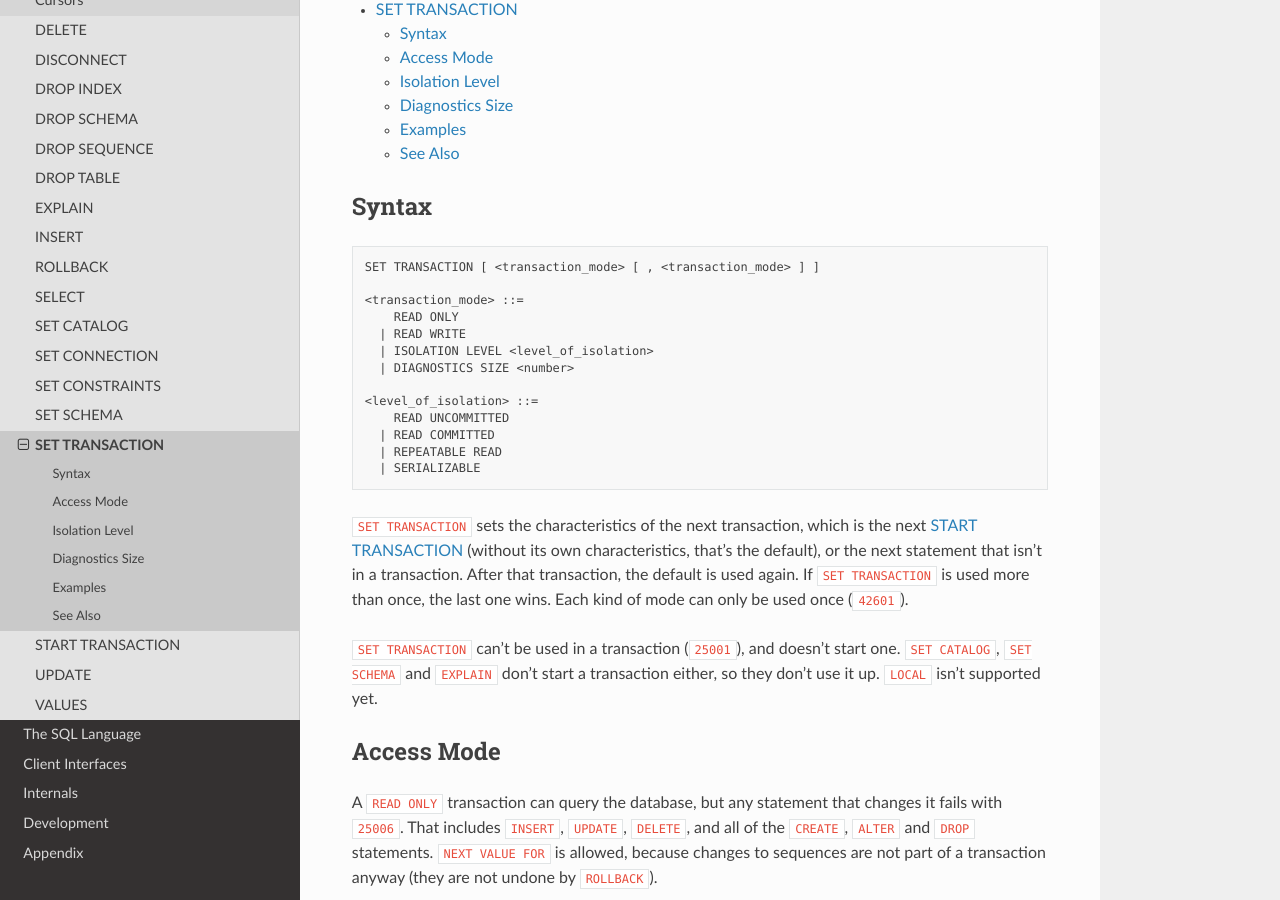
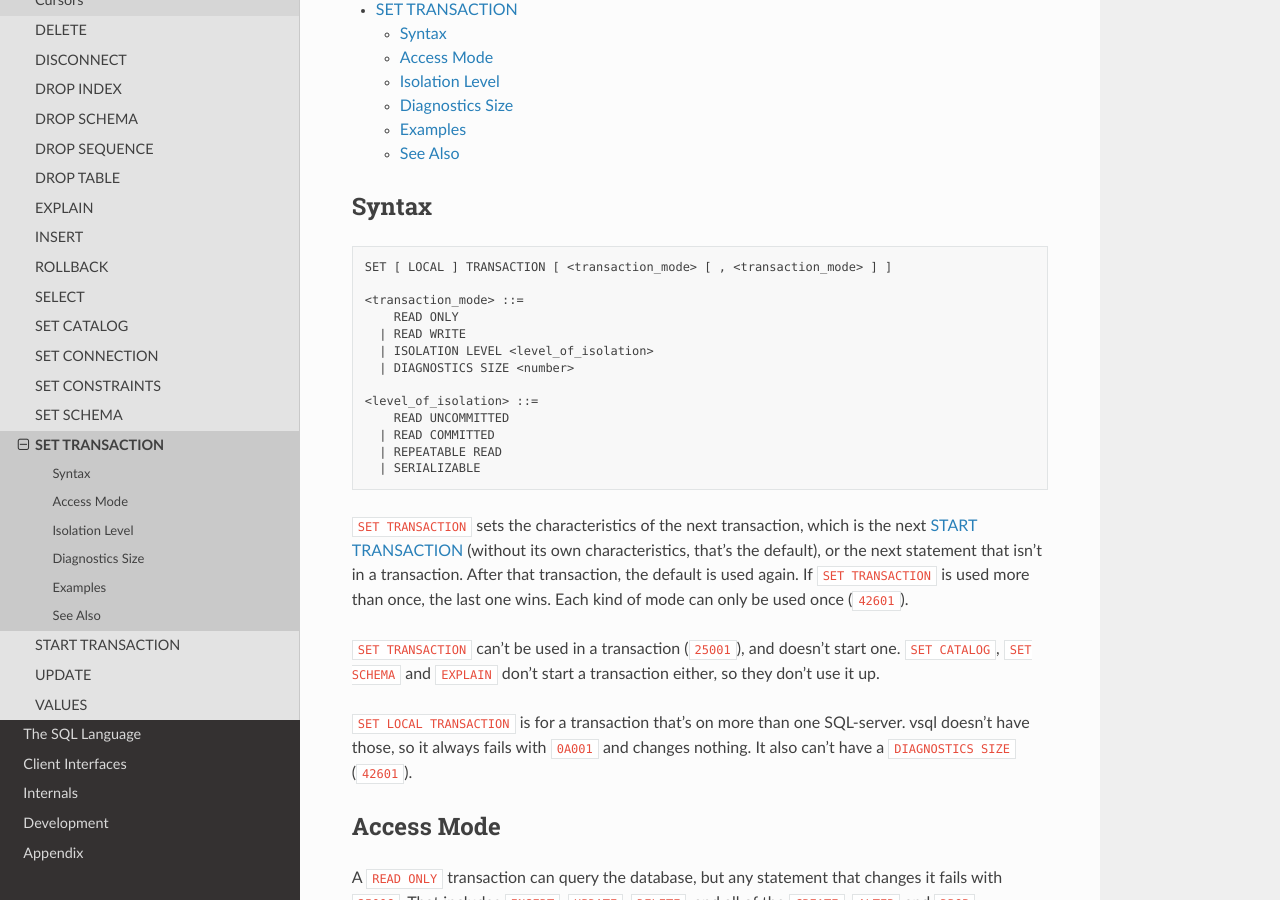
Before and after one commit to elliotchance/vsql, a Sphinx documentation site: the page built from docs/set-transaction.rst, in a window 1280 px wide and 900 px high, scrolled down 198 px. Built offline with Sphinx 7.4.7 and the Read the Docs theme 3.1.0, drawn with Linux system fonts in a browser that asks for light colours.

Commit message:
language: Add SET LOCAL TRANSACTION (#958)
`SET LOCAL TRANSACTION` is for the branch of a transaction on one SQL-server. vsql doesn't have transactions on more than one SQL-server, so it always raises 0A001 (17.2, General Rule 1.b.i) and changes nothing. That rule comes first, so the rest of 1.b can't be reached and those rows are n/a in the standard index.

The Syntax Rules are checked before it, so a repeated mode or `READ UNCOMMITTED, READ WRITE` is 42601, and so is `LOCAL` with `DIAGNOSTICS SIZE` (Syntax Rule 1). As with `SET TRANSACTION`, the characteristics are optional.

The feature is marked as supported because this is all the standard asks of an implementation with one SQL-server.

SQL T251
Fixes #935

It also fixes two expected results that fail on main. A COMMIT after an injected open failure in tests/impl_storage_faults.sql still expected 2D000, which #724 removed. Since #1151, the SQL_SIZING query in tests/std_11_5_information_schema_flagging.sql no longer needs F391.

On Windows, test_kept_files_are_replaced is skipped. It replaces and deletes files that vsql has open, which Windows doesn't allow, so it has failed there since #1136 started running the storage tests on Windows. So lock_file no longer checks for a replaced file on Windows, and file_replaced moved to file_identity_nix.c.v, or the 100% coverage gate fails there.

Co-authored-by: Claude Opus 5.5 <noreply@anthropic.com>

```diff
--- a/docs/set-transaction.rst
+++ b/docs/set-transaction.rst
@@ -8,7 +8,7 @@ Syntax
 
 .. code-block:: text
 
-  SET TRANSACTION [ <transaction_mode> [ , <transaction_mode> ] ]
+  SET [ LOCAL ] TRANSACTION [ <transaction_mode> [ , <transaction_mode> ] ]
 
   <transaction_mode> ::=
       READ ONLY
@@ -30,7 +30,11 @@ once, the last one wins. Each kind of mode can only be used once (``42601``).
 
 ``SET TRANSACTION`` can't be used in a transaction (``25001``), and doesn't
 start one. ``SET CATALOG``, ``SET SCHEMA`` and ``EXPLAIN`` don't start a
-transaction either, so they don't use it up. ``LOCAL`` isn't supported yet.
+transaction either, so they don't use it up.
+
+``SET LOCAL TRANSACTION`` is for a transaction that's on more than one SQL-server.
+vsql doesn't have those, so it always fails with ``0A001`` and changes nothing.
+It also can't have a ``DIAGNOSTICS SIZE`` (``42601``).
 
 Access Mode
 -----------
--- a/docs/sql-compliance-9075-2.rst
+++ b/docs/sql-compliance-9075-2.rst
@@ -1358,7 +1358,7 @@ Optional Features
    * - ✅ **T241**
      - **START TRANSACTION statement**
 
-   * - ❌ **T251**
+   * - ✅ **T251**
      - **SET TRANSACTION statement: LOCAL option**
 
    * - ❌ **T261**
--- a/docs/sqlstate.rst
+++ b/docs/sqlstate.rst
@@ -220,7 +220,8 @@ isn't supported yet.
 
 ``0A001`` is returned by :doc:`connect` or :doc:`set-connection` when the
 current connection has an active transaction, since a transaction can't be
-across more than one database.
+across more than one database. It's also always returned by
+``SET LOCAL TRANSACTION`` (see :doc:`set-transaction`).
 
 Class ``0B``: Invalid Transaction Initiation
 --------------------------------------------
```
Also changed, not shown: docs/standard/part2/17.txt (+10 -10 lines), 11 other files.
